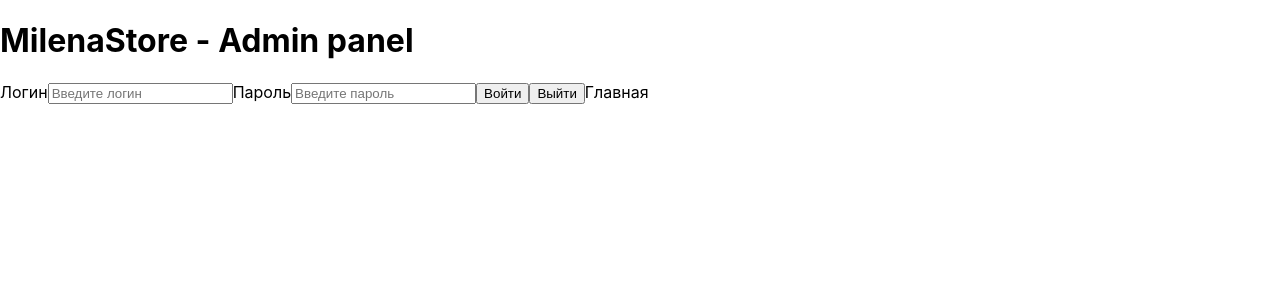
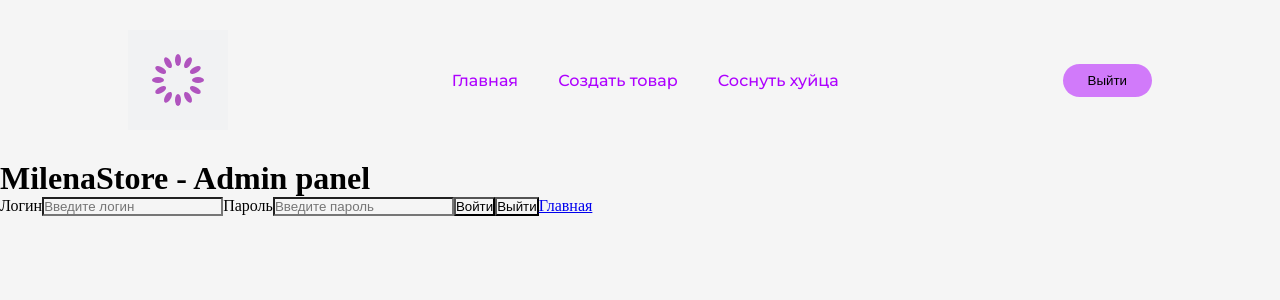
Before and after one commit to eterlate/milena-store-admin_panel-, a React (Create React App) app: page /auth in a window 1280 px wide. Shown: the top 300 px of the page. Built offline with nearby package versions, Linux system fonts and the light colour scheme.

Commit message:
ready navbar

```diff
--- a/src/App.tsx
+++ b/src/App.tsx
@@ -7,6 +7,7 @@ import { userRoutes } from "./Routes";
 import { useAuth } from "./hooks/auth.hook";
 import { AuthContext } from "./context/AuthContext";
 import Loader from "./components/Loader";
+import Navbar from "./components/Navbar";
 
 function App() {
   const {token,ready,enter,out} = useAuth()
@@ -20,6 +21,7 @@ function App() {
       enter, out, token, ready
     }}>
       <Router>
+        <Navbar/>
         <div>
           {routes}
         </div>
--- /dev/null
+++ b/src/components/Navbar.tsx
@@ -0,0 +1,31 @@
+import React, { useContext } from "react";
+import { Link } from "react-router-dom";
+import { AuthContext } from "../context/AuthContext";
+import { useAuth } from "../hooks/auth.hook";
+
+const Navbar = () => {
+  const { out } = useContext(AuthContext);
+  return (
+    <header className="header">
+      <img style={{width:"100px"}} className="logo" src="./Spinner.svg" alt="" />
+      <nav>
+        <ul className="nav_links">
+          <li>
+            <Link to={"/"}>Главная</Link>
+          </li>
+          <li>
+            <Link to={"/create_item"}>Создать товар</Link>
+          </li>
+          <li>
+            <Link to={"/"}>Соcнуть хуйца</Link>
+          </li>
+        </ul>
+      </nav>
+      <Link to={"/auth"}>
+        <button onClick={out}>Выйти</button>
+      </Link>
+    </header>
+  );
+};
+
+export default Navbar;
--- a/src/index.css
+++ b/src/index.css
@@ -1,19 +1,14 @@
-body {
+@import url('https://fonts.googleapis.com/css2?family=Montserrat:wght@400;500&display=swap');
+*{
+  box-sizing: border-box;
   margin: 0;
-  font-family: -apple-system, BlinkMacSystemFont, 'Segoe UI', 'Roboto', 'Oxygen',
-    'Ubuntu', 'Cantarell', 'Fira Sans', 'Droid Sans', 'Helvetica Neue',
-    sans-serif;
-  -webkit-font-smoothing: antialiased;
-  -moz-osx-font-smoothing: grayscale;
+  padding: 0;
+  background-color: #f5f5f5;
 }
 
-code {
-  font-family: source-code-pro, Menlo, Monaco, Consolas, 'Courier New',
-    monospace;
-}
-a{
-  text-decoration: none;
-  color: black;
+.container{
+  max-width: 1300px;
+  margin: 0 auto;
 }
 
 /* loader */
@@ -54,11 +49,56 @@ a{
 }
 /* loader - end */
 
-.container{
-  max-width: 1300px;
-  margin: 0 auto;
+/* navbar */
+
+header{
+  display: flex;
+  align-items: center;
+  justify-content: space-between;
+  padding: 30px 10%;
 }
 
+.header li{
+  font-family: "Montserrat", sans-serif;
+  font-weight: 500;
+  font-size: 16px;
+  color: rgba(174, 0, 255, 1);
+}
+.header a{
+  text-decoration: none;
+}
+header button{
+  padding: 9px 25px;
+  background-color: var(--clr-c);
+  border: none;
+  border-radius: 50px;
+  cursor: pointer;
+  transition:all 0.3s ease 0s ;
+  background-color: rgba(174, 0, 255, 0.5);
+}
+header button:hover{
+  color: rgba(174, 0, 255, 0.5);
+  background-color: rgba(174, 0, 255, 0.2);
+}
+.logo{
+  cursor: pointer;
+}
+
+.nav_links{
+  list-style: none;
+}
+.nav_links li{
+  display: inline-block;
+  padding: 0px 20px;
+}
+.nav_links li a{
+  transition:all 0.3s ease 0s;
+  color: rgba(174, 0, 255, 1);
+}
+.nav_links li a:hover{
+  color: rgba(174, 0, 255, 0.5);
+}
+/* navbar - end */
 
 /* main page */
 .main_buttons{
@@ -95,7 +135,7 @@ a{
 .main_button:last-child{
   margin-right: 0;
 }
-
+/* main page - end */
 
 /* modal window */
 .modal_window{
@@ -108,8 +148,6 @@ a{
   bottom: 0;
 
 }
-
-
 
 .modal_window_border{
   width: 500px;
--- a/src/pages/MainPage.tsx
+++ b/src/pages/MainPage.tsx
@@ -6,7 +6,7 @@ const MainPage = () => {
     <>
 
             <h1>Панель администратора</h1>
-            <div className='main_buttons'>
+            {/* <div className='main_buttons'>
                 <div className='top_buttons'>
                 <Link className='main_button' to={'/create_item'}>
                   Создать товар
@@ -14,12 +14,12 @@ const MainPage = () => {
                     <button className='main_button'>Создать категорию</button>
                     <button className='main_button'>Поиск</button>
                 </div>
-                {/* <div className='bot_buttons'>
+                <div className='bot_buttons'>
                     <button className='main_button'>...</button>
                     <button className='main_button'>...</button>
                     <button className='main_button'>...</button>
-                </div> */}
-            </div>
+                </div>
+            </div> */}
 
     </>
   )
```
